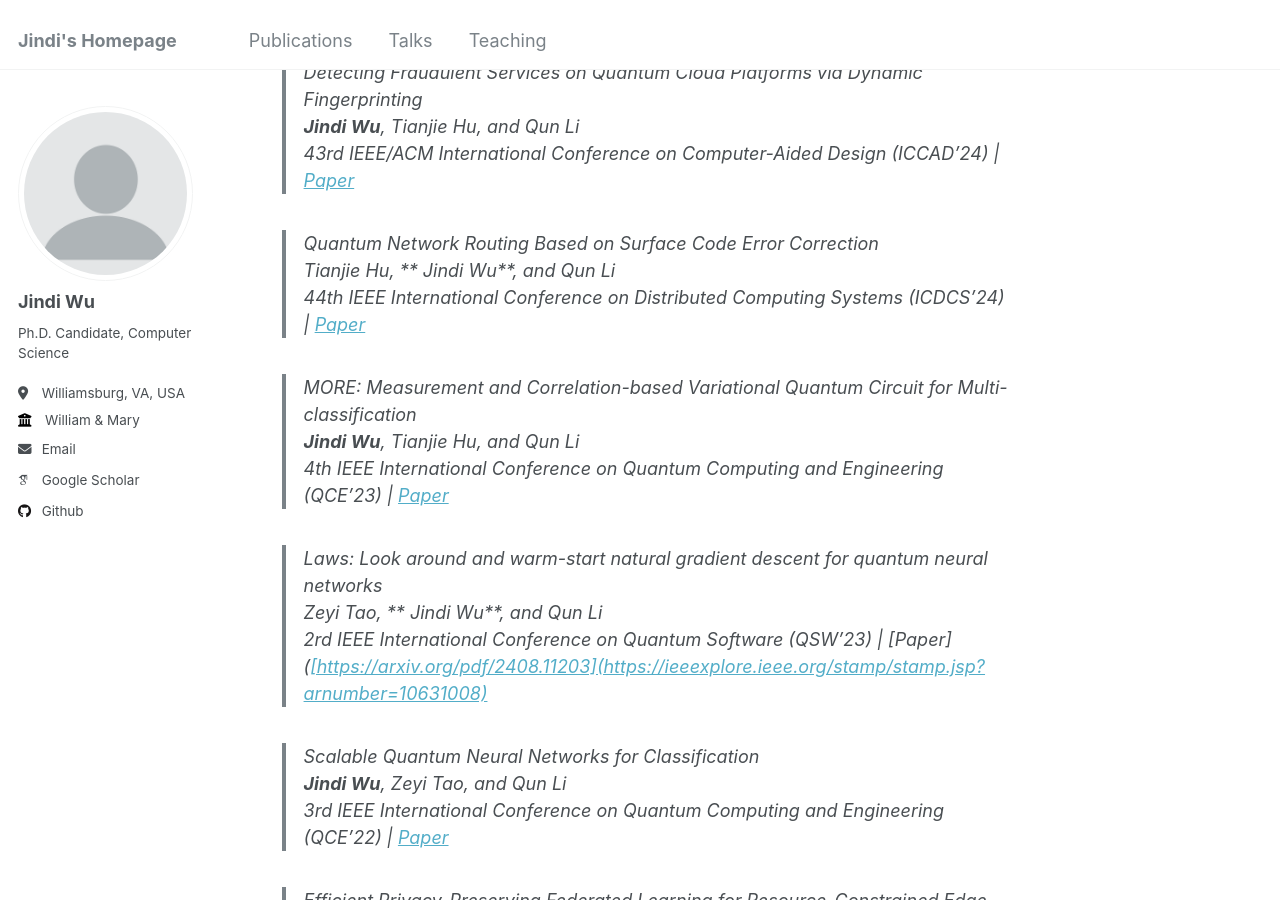
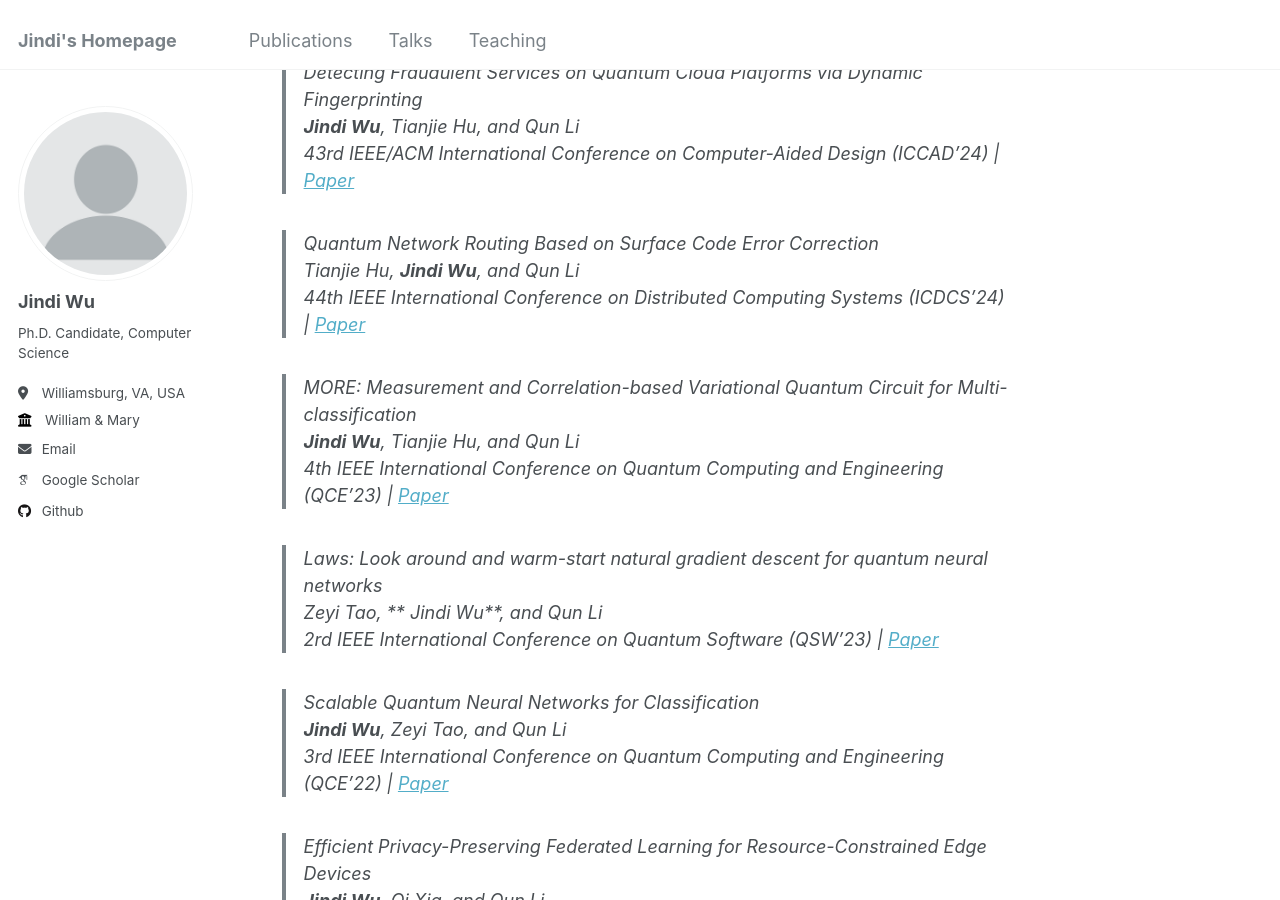
Before and after one commit to Jindi0/website, a Jekyll site: the page built from _pages/about.md, in a window 1280 px wide and 900 px high, scrolled down 506 px. Built offline with Jekyll 4.4.1, drawn with Linux system fonts in a browser that asks for light colours; some web fonts are replaced; part of the change alters nothing that is shown.

Commit message:
Update about.md

```diff
--- a/_pages/about.md
+++ b/_pages/about.md
@@ -23,7 +23,7 @@ Conference Papers
 > _43rd IEEE/ACM International Conference on Computer-Aided Design (ICCAD'24)_ \| [Paper](https://arxiv.org/pdf/2408.11203)
 
 > Quantum Network Routing Based on Surface Code Error Correction <br>
->  Tianjie Hu, ** Jindi Wu**, and Qun Li <br>
+>  Tianjie Hu, **Jindi Wu**, and Qun Li <br>
 > _44th IEEE International Conference on Distributed Computing Systems (ICDCS'24)_ \| [Paper](https://ieeexplore.ieee.org/stamp/stamp.jsp?arnumber=10631008)
 
 > MORE: Measurement and Correlation-based Variational Quantum Circuit for Multi-classification <br>
@@ -32,7 +32,7 @@ Conference Papers
 
 > Laws: Look around and warm-start natural gradient descent for quantum neural networks <br>
 >  Zeyi Tao, ** Jindi Wu**, and Qun Li <br>
-> _2rd IEEE International Conference on Quantum Software (QSW'23)_ \| [Paper]([[https://arxiv.org/pdf/2408.11203](https://ieeexplore.ieee.org/stamp/stamp.jsp?arnumber=10631008)](https://ieeexplore.ieee.org/stamp/stamp.jsp?arnumber=10234243)
+> _2rd IEEE International Conference on Quantum Software (QSW'23)_ \| [Paper](https://ieeexplore.ieee.org/stamp/stamp.jsp?arnumber=10234243)
 
 > Scalable Quantum Neural Networks for Classification <br>
 > **Jindi Wu**, Zeyi Tao, and Qun Li <br>
```
